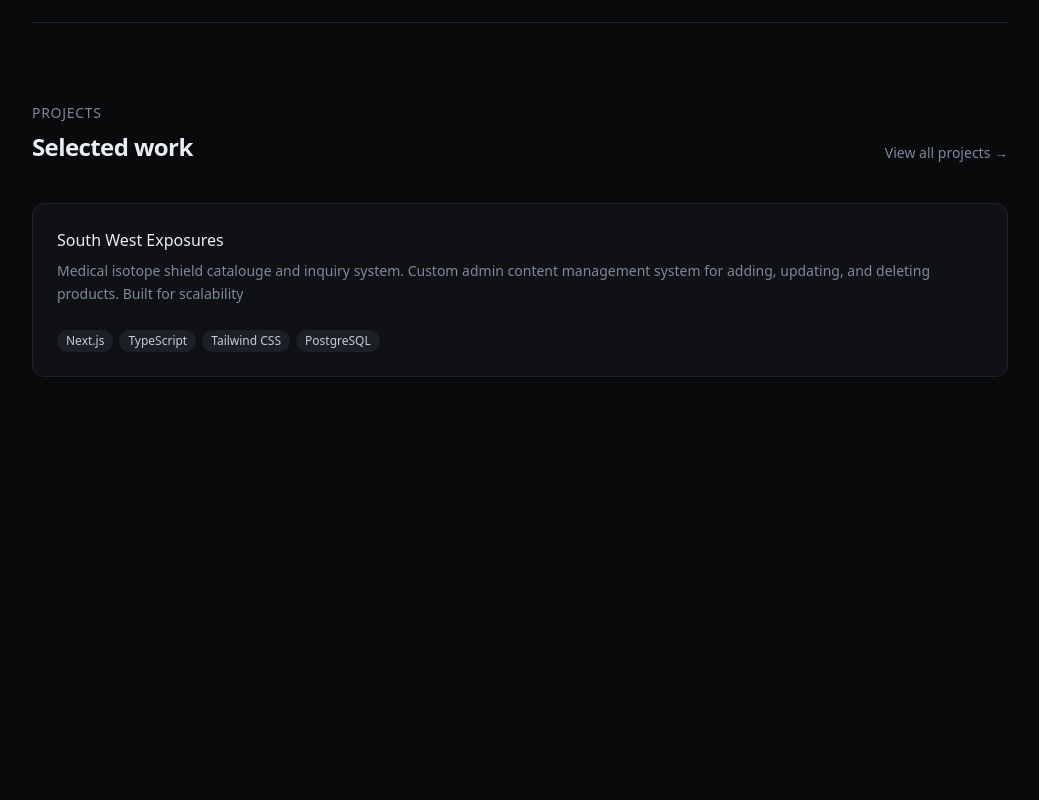
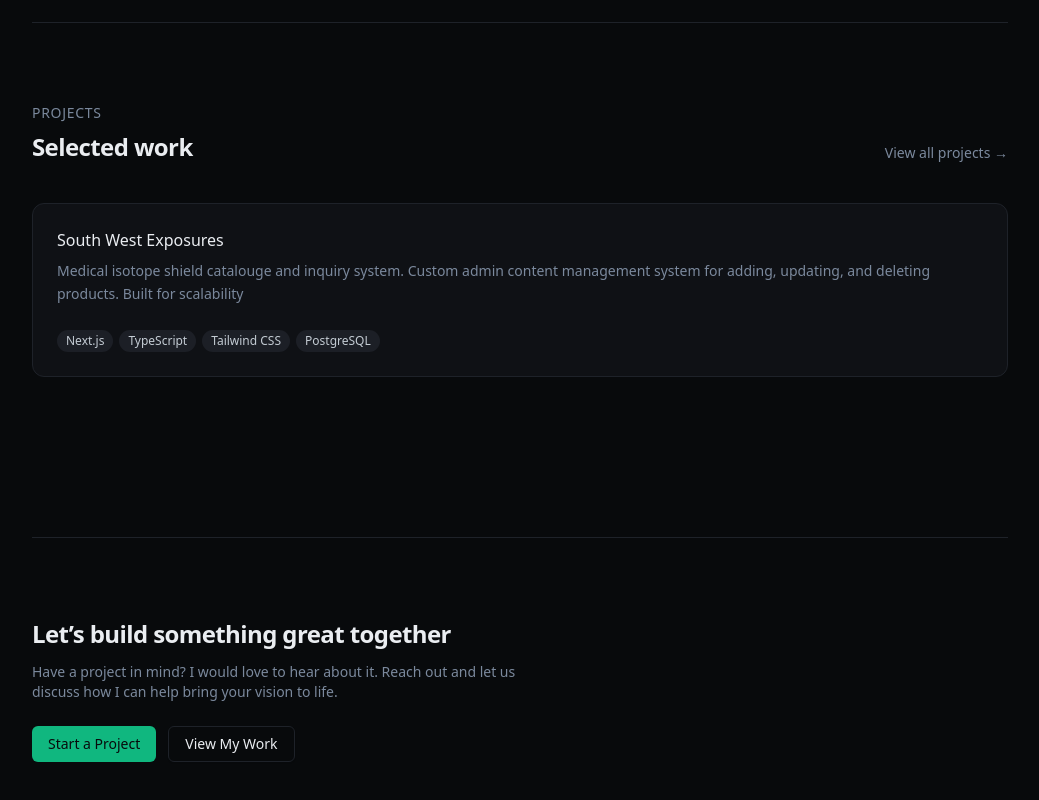
Before and after one commit to connor-kfitz/fitzsystems, a Next.js app: page / in a window 1280 px wide. Shown: the part 1110-1910 px from the top of the page, without its empty margins (120-1159 px from the left). Before the commit the page ends 1567 px from the top, so only its background shows below. Built offline with nearby package versions, Linux system fonts and the light colour scheme.

Commit message:
Completed Call to Action Section

```diff
--- a/app/page.tsx
+++ b/app/page.tsx
@@ -2,6 +2,7 @@
 import { Services } from "@/components/home/Services";
 import { Projects } from "@/components/home/Projects";
 import { Testimonials } from "@/components/home/Testimonials";
+import { CallToAction } from "@/components/home/CallToAction";
 
 export default function Home() {
   return (
@@ -10,6 +11,7 @@
       <Services/>
       <Projects/>
       <Testimonials testimonials={[]}/>
+      <CallToAction/>
     </main>
   );
 }
--- /dev/null
+++ b/components/home/CallToAction.tsx
@@ -0,0 +1,36 @@
+import Link from "next/link";
+
+import { Button } from "@/components/ui/button";
+import { Separator } from "@/components/ui/separator";
+
+export function CallToAction() {
+  return (
+    <section className="py-20">
+      <div className="mx-auto max-w-5xl px-6">
+        <Separator className="mb-20" />
+
+        {/* Call to Action Header */}
+        <div className="max-w-lg">
+          <h2 className="text-2xl font-semibold tracking-tight text-foreground">
+            {"Let\u2019s build something great together"}
+          </h2>
+          <p className="mt-3 text-sm text-muted-foreground">
+            Have a project in mind? I would love to hear about it. Reach out and
+            let us discuss how I can help bring your vision to life.
+          </p>
+
+          {/* Call to Action Buttons */}
+          <div className="mt-6 flex gap-3">
+            <Button asChild>
+              <Link href="/contact">Start a Project</Link>
+            </Button>
+            <Button asChild variant="outline">
+              <Link href="/projects">View My Work</Link>
+            </Button>
+          </div>
+        </div>
+
+      </div>
+    </section>
+  );
+}
```
